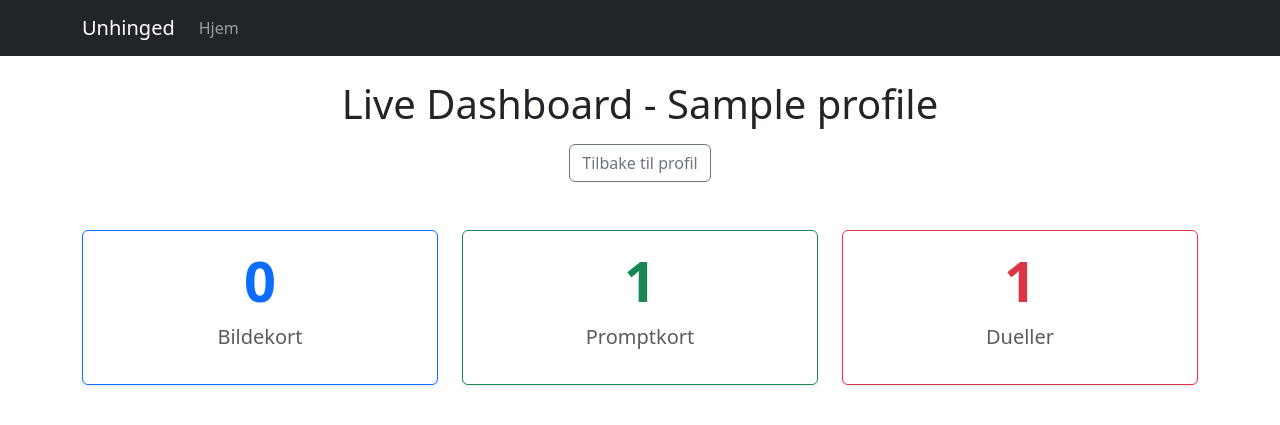
After one commit to sveinrou/unhinged, a Django app: page /profile/1/dashboard/ in a window 1280 px wide. The commit adds this page. Shown: the top 425 px of the page. Run offline with Django 5.2, Linux system fonts and the light colour scheme; a user stored in the database is signed in; tables that the repository leaves empty hold one stand-in row (values such as "Sample post").

Commit message:
Live display

```diff
--- a/core/urls.py
+++ b/core/urls.py
@@ -10,4 +10,6 @@ urlpatterns = [
     path('profile/<int:profile_id>/rank/<str:card_type>/', views.rank_cards, name='rank_cards'),
     path('profile/<int:profile_id>/stats/', views.stats, name='stats'),
     path('profile/<int:profile_id>/results/', views.final_results, name='final_results'),
+    path('profile/<int:profile_id>/dashboard/', views.live_dashboard, name='live_dashboard'),
+    path('profile/<int:profile_id>/dashboard/data/', views.live_dashboard_data, name='live_dashboard_data'),
 ]
--- a/core/views.py
+++ b/core/views.py
@@ -214,6 +214,39 @@ def stats(request, profile_id):
         'participants': participants
     })
 
+from django.contrib.auth.decorators import login_required
+from django.http import JsonResponse
+
+@login_required
+def live_dashboard(request, profile_id):
+    profile = get_object_or_404(Profile, id=profile_id)
+
+    # Initial data
+    image_count = Card.objects.filter(profile=profile, prompt__isnull=True).count()
+    prompt_count = Card.objects.filter(profile=profile, prompt__isnull=False).count()
+    duel_count = Duel.objects.filter(winner__profile=profile).count()
+
+    return render(request, 'live_dashboard.html', {
+        'profile': profile,
+        'image_count': image_count,
+        'prompt_count': prompt_count,
+        'duel_count': duel_count
+    })
+
+@login_required
+def live_dashboard_data(request, profile_id):
+    profile = get_object_or_404(Profile, id=profile_id)
+
+    image_count = Card.objects.filter(profile=profile, prompt__isnull=True).count()
+    prompt_count = Card.objects.filter(profile=profile, prompt__isnull=False).count()
+    duel_count = Duel.objects.filter(winner__profile=profile).count()
+
+    return JsonResponse({
+        'image_count': image_count,
+        'prompt_count': prompt_count,
+        'duel_count': duel_count
+    })
+
 def final_results(request, profile_id):
     profile = get_object_or_404(Profile, id=profile_id)
     if request.session.get('profile_id') != profile.id:
--- /dev/null
+++ b/templates/live_dashboard.html
@@ -0,0 +1,55 @@
+{% extends "base.html" %}
+
+{% block title %}Live Dashboard{% endblock %}
+
+{% block content %}
+<div class="row mt-4">
+    <div class="col-12 text-center mb-5">
+        <h1>Live Dashboard - {{ profile.name }}</h1>
+        <a href="{% url 'profile_home' profile.id %}" class="btn btn-outline-secondary mt-2">Tilbake til profil</a>
+    </div>
+</div>
+
+<div class="row text-center mb-5" id="stats-row">
+    <div class="col-md-4">
+        <div class="card shadow-sm border-primary h-100">
+            <div class="card-body">
+                <h2 class="display-4 fw-bold text-primary" id="image-count">{{ image_count }}</h2>
+                <p class="lead text-muted">Bildekort</p>
+            </div>
+        </div>
+    </div>
+    <div class="col-md-4">
+        <div class="card shadow-sm border-success h-100">
+            <div class="card-body">
+                <h2 class="display-4 fw-bold text-success" id="prompt-count">{{ prompt_count }}</h2>
+                <p class="lead text-muted">Promptkort</p>
+            </div>
+        </div>
+    </div>
+    <div class="col-md-4">
+        <div class="card shadow-sm border-danger h-100">
+            <div class="card-body">
+                <h2 class="display-4 fw-bold text-danger" id="duel-count">{{ duel_count }}</h2>
+                <p class="lead text-muted">Dueller</p>
+            </div>
+        </div>
+    </div>
+</div>
+
+<script>
+    function updateStats() {
+        fetch("{% url 'live_dashboard_data' profile.id %}")
+            .then(response => response.json())
+            .then(data => {
+                document.getElementById('image-count').innerText = data.image_count;
+                document.getElementById('prompt-count').innerText = data.prompt_count;
+                document.getElementById('duel-count').innerText = data.duel_count;
+            })
+            .catch(error => console.error('Error fetching dashboard data:', error));
+    }
+
+    // Refresh every 5 seconds
+    setInterval(updateStats, 5000);
+</script>
+{% endblock %}
```
Also changed, not shown: core/utils.py (+40 -0 lines), templates/profile_home.html (+8 -0 lines).
